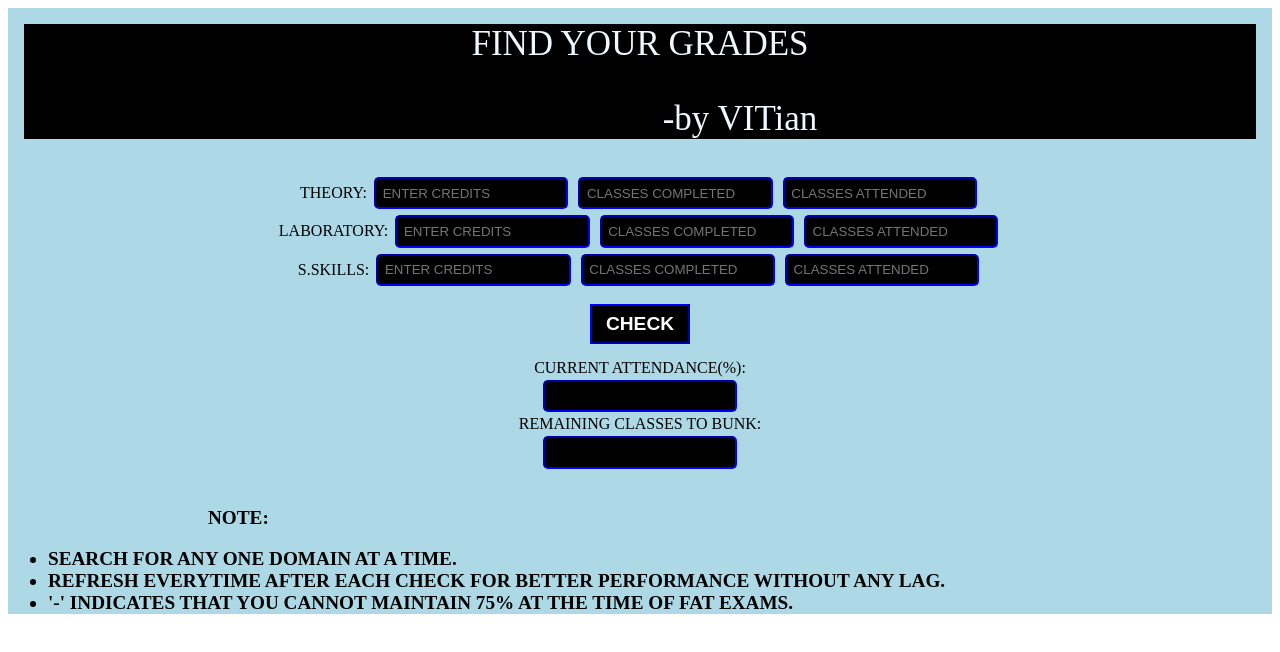
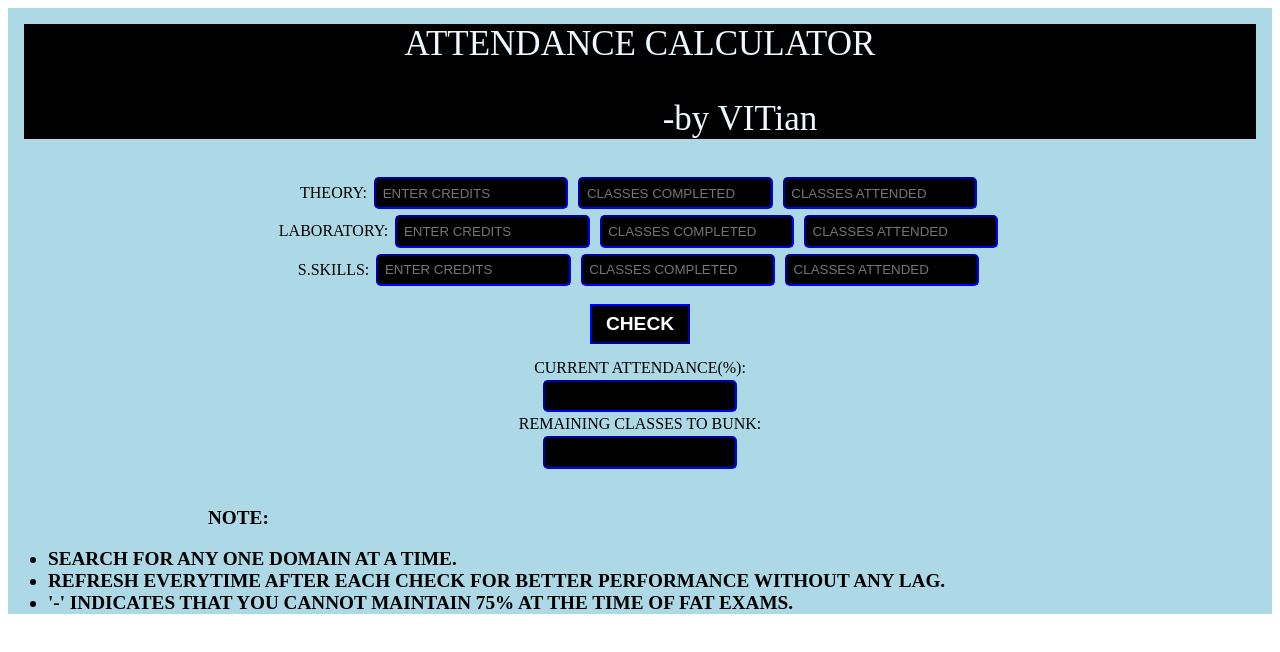
Before and after one commit to YESHWANTHB03/ATTEND, a plain HTML site: page index.html in a window 1280 px wide. Drawn offline with Linux system fonts and the light colour scheme.

Commit message:
Update index.html

```diff
--- a/index.html
+++ b/index.html
@@ -11,7 +11,7 @@
     <div class="yes">
     <div class="hel">
     <div class="header">
-        FIND YOUR GRADES
+        ATTENDANCE CALCULATOR
         <p>-by VITian</p>
     </div>
     <div>
```
